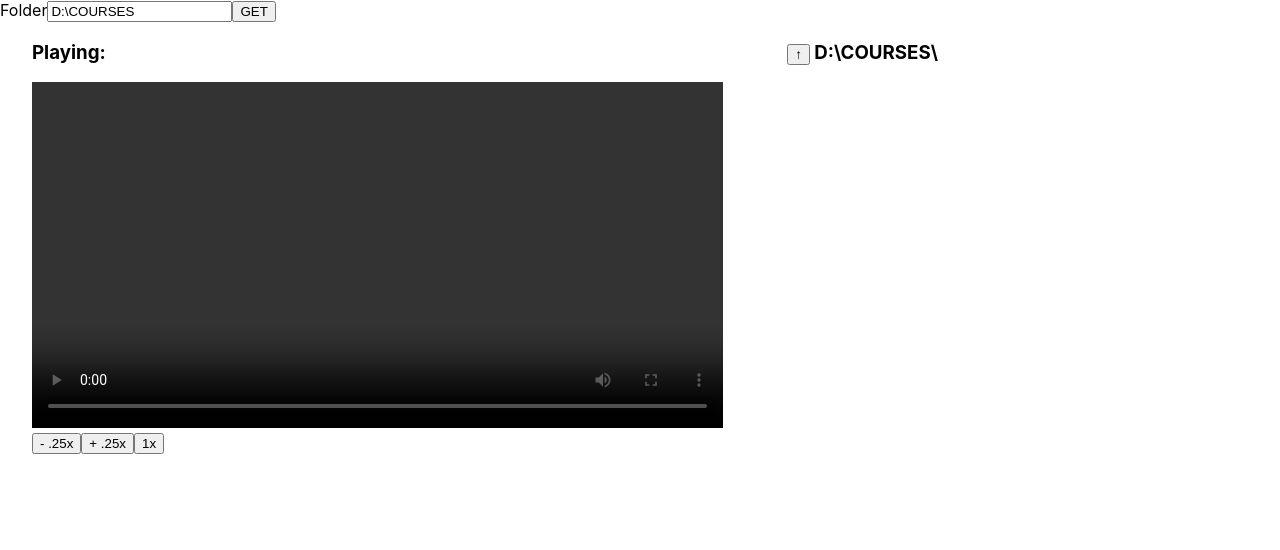
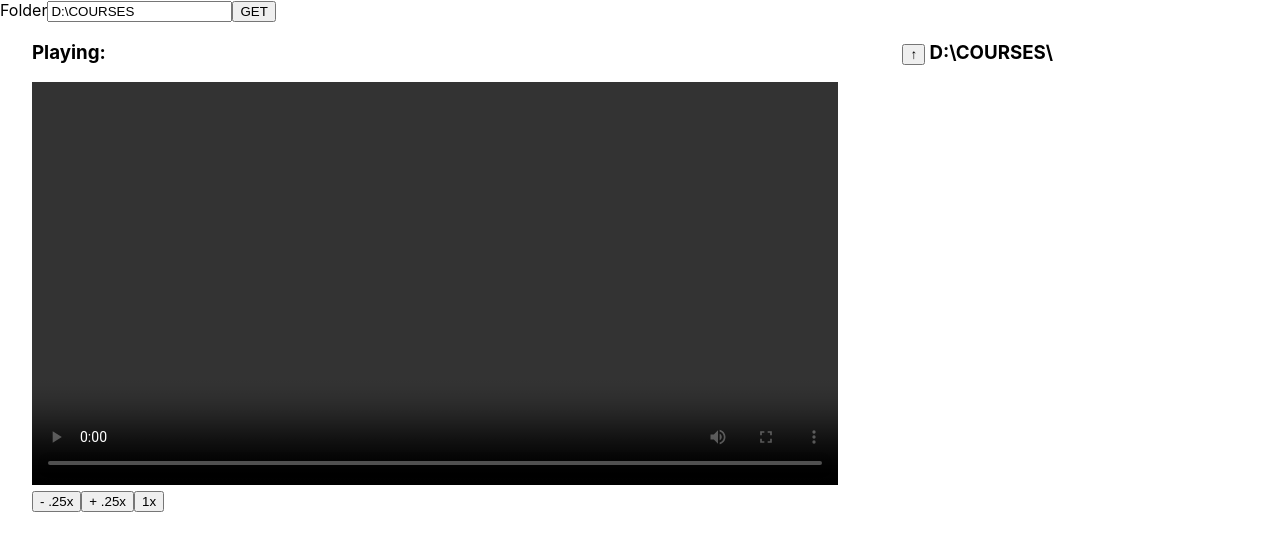
Before and after one commit to arjunyonjan/video-learn-react, a React (Create React App) app: page / in a window 1280 px wide. Shown: the top 550 px of the page. Built offline with nearby package versions, Linux system fonts and the light colour scheme.

Commit message:
css change

```diff
--- a/src/App.css
+++ b/src/App.css
@@ -37,11 +37,11 @@ li img{
 
 
 .grid-item:nth-child(1){
-	width: 60%;
+	width: 70%;
 }
 
 .grid-item:nth-child(2){
-	width: 40%;
+	width: 30%;
 }
 
 video::-webkit-media-controls-panel {
```
